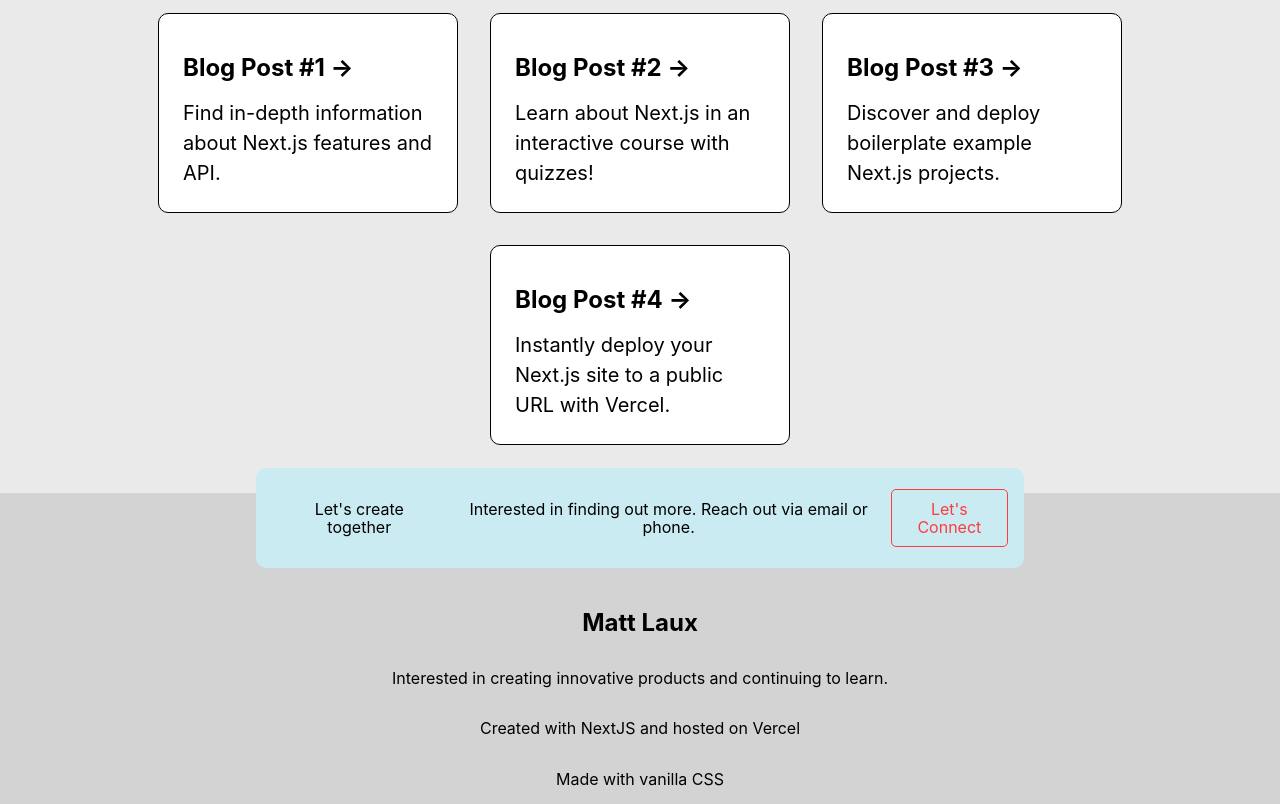
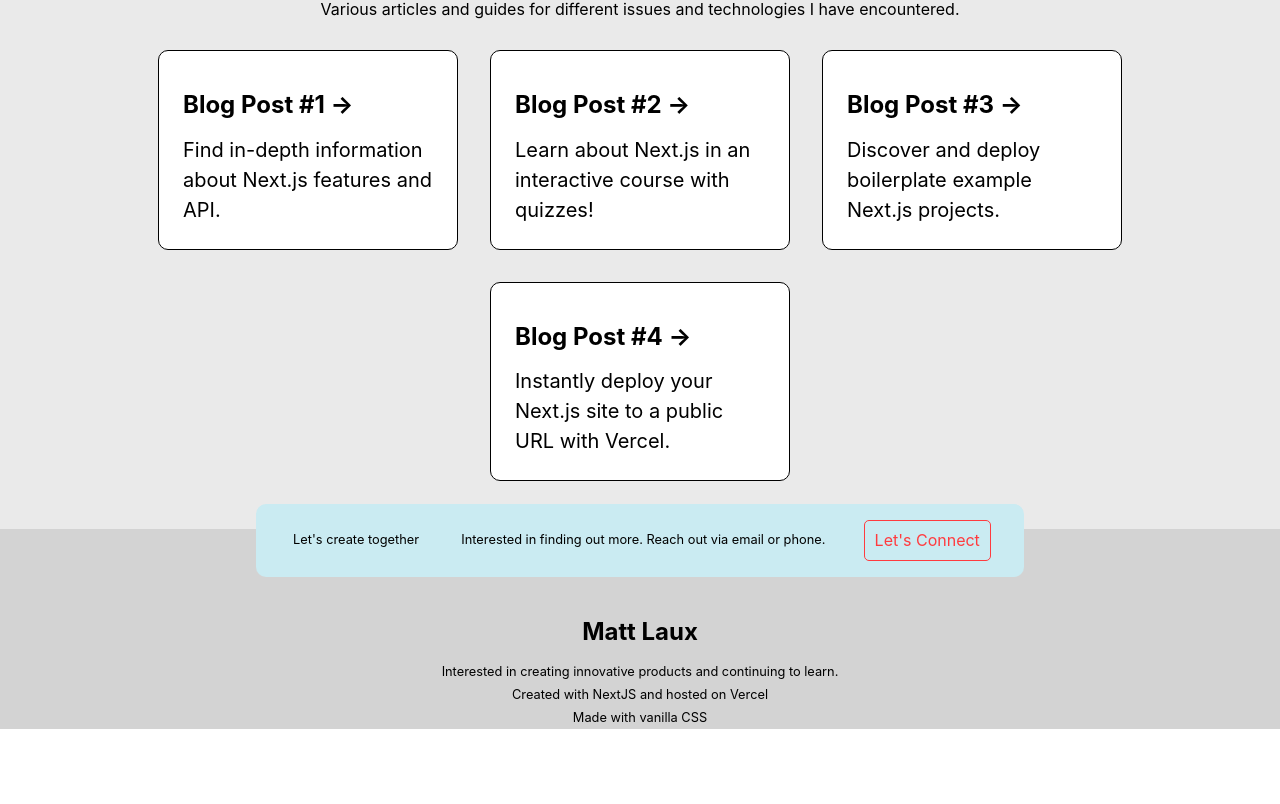
Before and after one commit to mattlaux/Personal-Portfolio, a Next.js app: page / in a window 1280 px wide. Shown: the part 4337-5141 px from the top of the page. After the commit the page ends 5066 px from the top, so only its background shows below. Built offline with nearby package versions, Linux system fonts and the light colour scheme.

Commit message:
Add small styling changes

```diff
--- a/styles/Home.module.css
+++ b/styles/Home.module.css
@@ -41,6 +41,10 @@
   .about {
     display: block;
     margin: 0 0;
+  }
+
+  .about h1 {
+    margin-top: -1rem;
   }
 
   .aboutImage {
@@ -92,6 +96,10 @@
   .skillsContainer {
     margin: 0 0;
     padding-bottom: 1rem;
+  }
+
+  .skillsContainer h3 {
+    text-decoration: none;
   }
 }
 
@@ -200,6 +208,11 @@
   padding: 1rem;
 }
 
+.footer p {
+  font-size: 0.8rem;
+  padding: 0.25rem 0.25rem;
+}
+
 .cta {
   position: relative;
   top: -25px;
--- a/styles/SoftSkillCard.module.css
+++ b/styles/SoftSkillCard.module.css
@@ -1,7 +1,7 @@
 .softSkillCard {
   background-color: white;
   border-radius: 10px;
-  width: 400px;
+  width: 350px;
   margin: 1rem 1rem;
 }
 
```
